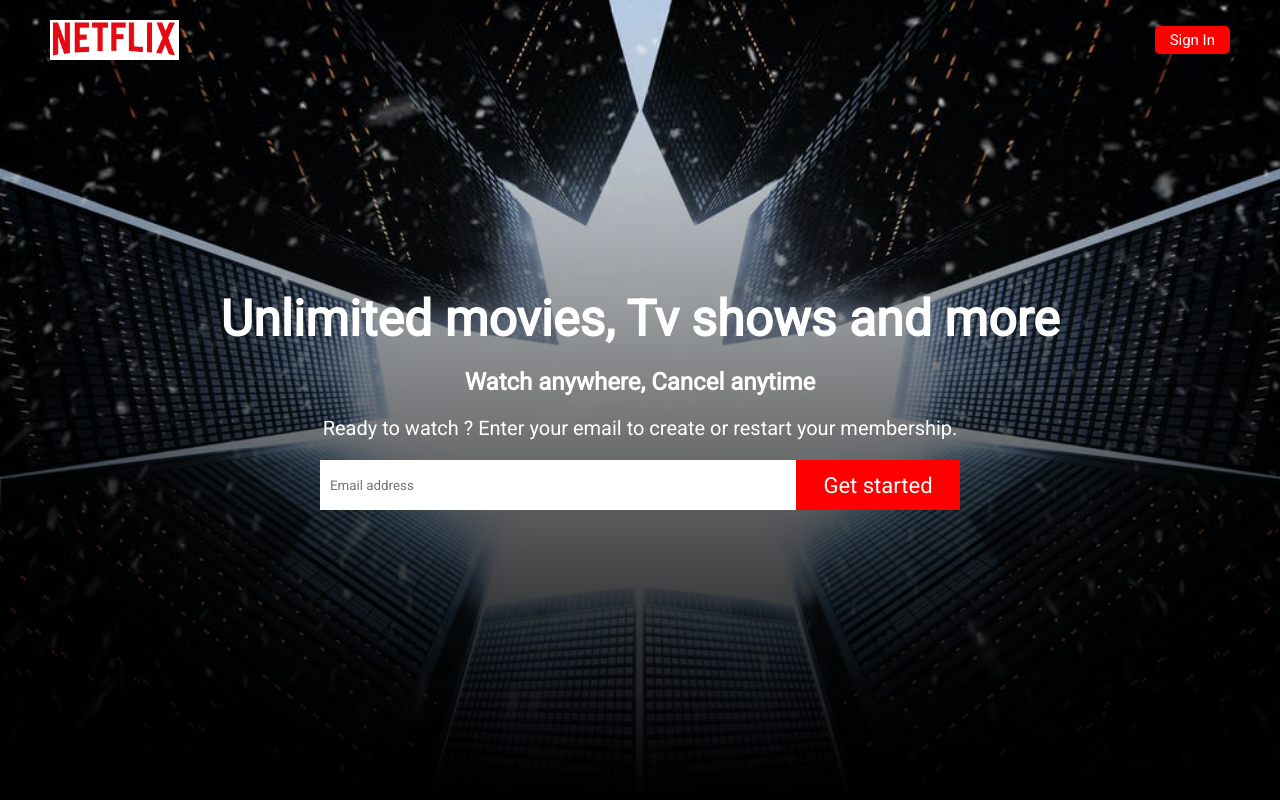
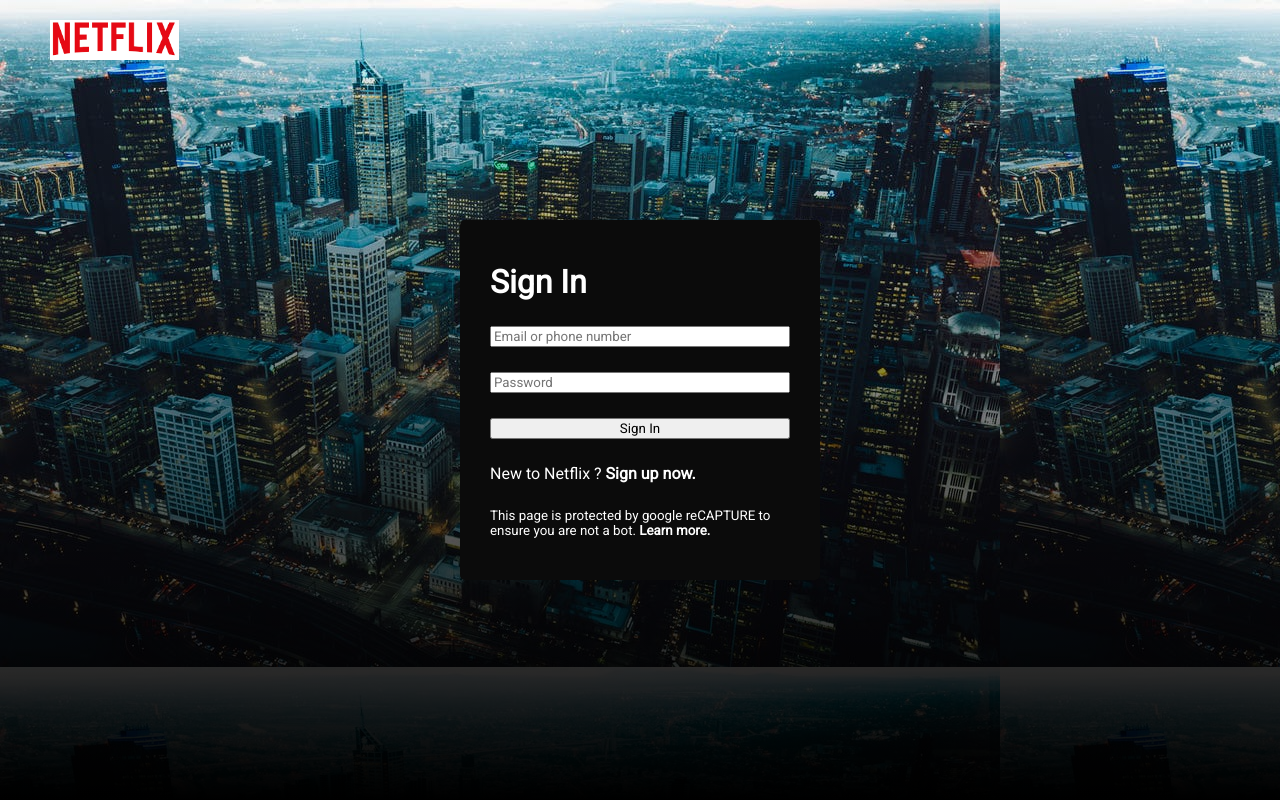
Before and after one commit to YakubuAmidu/movies, a React (Create React App) app: page / in a window 1280 px wide. Built offline with nearby package versions, Linux system fonts and the light colour scheme; a web font is replaced by a local one.

Commit message:
Initial commit

```diff
--- a/src/App.js
+++ b/src/App.js
@@ -2,12 +2,13 @@
 import './App.scss';
 //import Home from './pages/Home/Home';
 //import Watch from './pages/Watch/Watch';
-import Register from './pages/register/Register';
+import Login from './pages/Login/Login';
+//import Register from './pages/register/Register';
 
 const App = () => {
   return (
     <div className="App">
-     <Register />
+     <Login />
     </div>
   );
 }
--- a/src/pages/Login/Login.jsx
+++ b/src/pages/Login/Login.jsx
@@ -12,7 +12,19 @@
             </div>
 
             <div className="container">
-
+                <form>
+                    <h1>Sign In</h1>
+                    <input type="email" placeholder="Email or phone number" />
+                    <input type="password" placeholder="Password" />
+                    <button className="loginButton">Sign In</button>
+                    <span>
+                        New to Netflix ? <b>Sign up now.</b>
+                    </span>
+                    <small>
+                        This page is protected by google reCAPTURE to ensure you are not a
+                        bot. <b>Learn more.</b>
+                    </small>
+                </form>
             </div>
         </div>
     )
--- a/src/pages/Login/Login.scss
+++ b/src/pages/Login/Login.scss
@@ -33,5 +33,16 @@
         align-items: center;
         justify-content: center;
         color: white;
+
+        form {
+            width: 300px;
+            height: 300px;
+            padding: 30px;
+            border-radius: 5px;
+            background-color: var(--main-color);
+            display: flex;
+            flex-direction: column;
+            justify-content: space-around;
+        }
     }
 }
```
